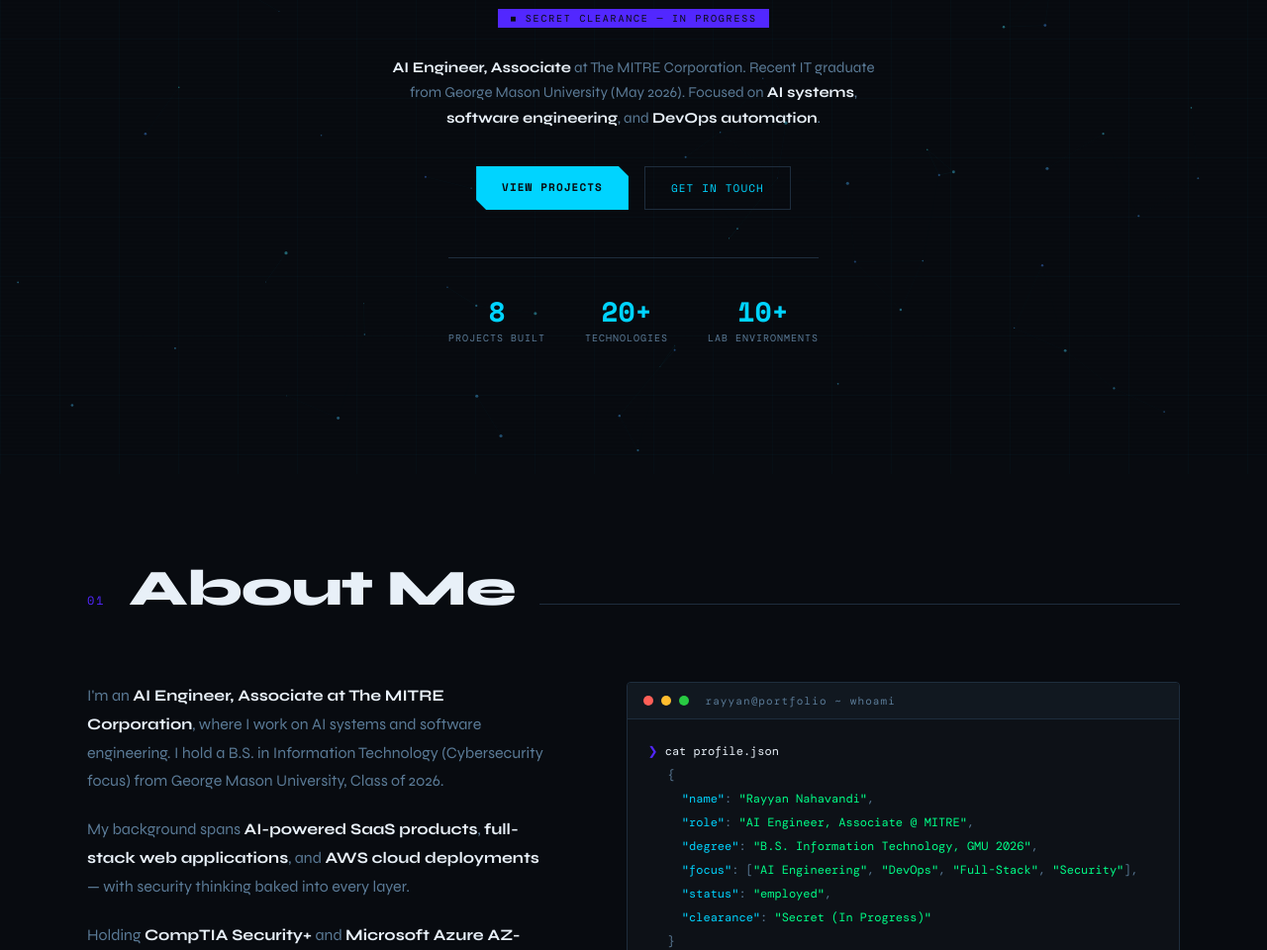
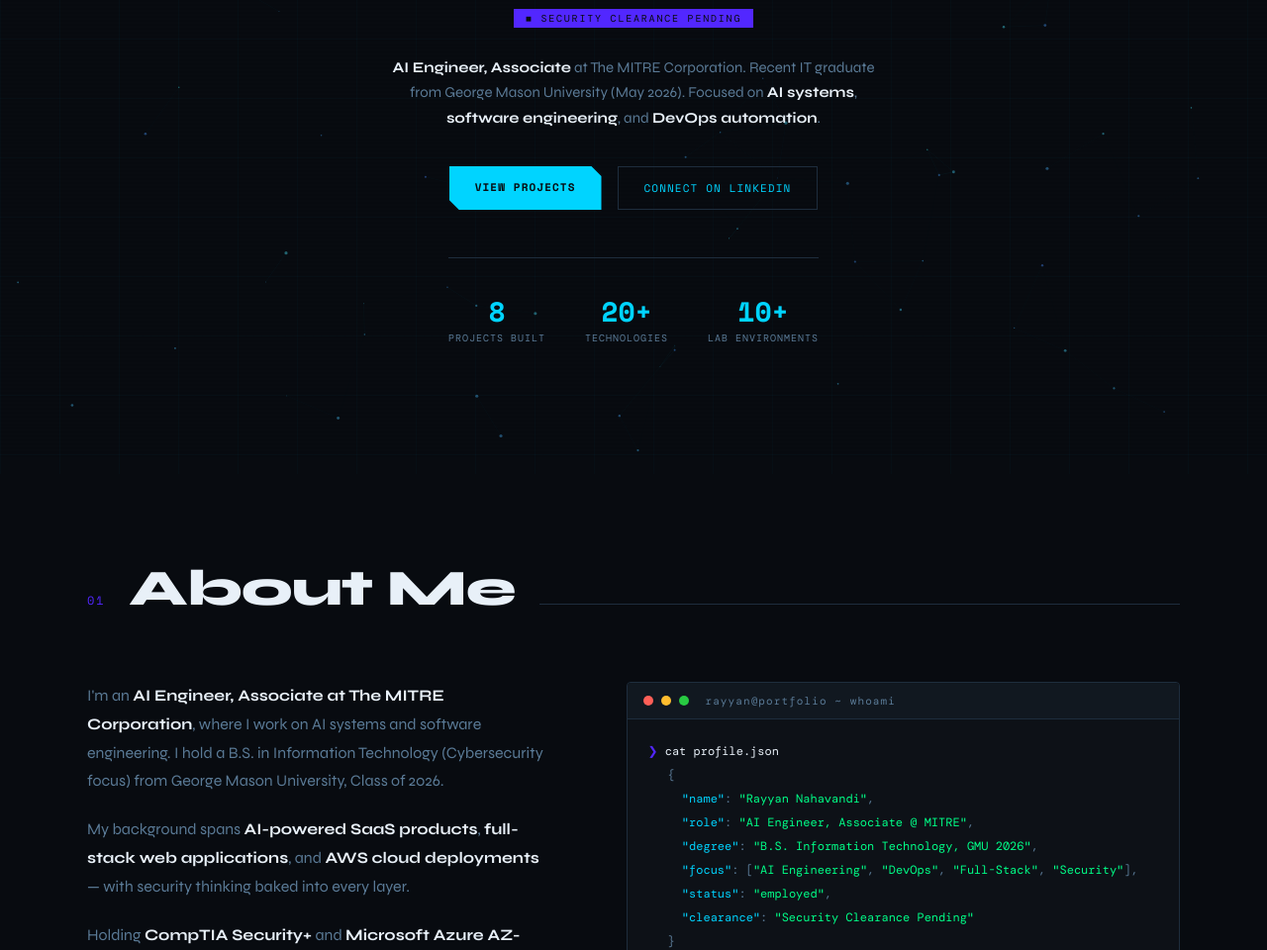
Before and after one commit to RayyanNahavandi/Portfolio, a plain HTML site: page index.html in a window 1280 px wide. Shown: the part 336-1296 px from the top of the page at 99% size. Drawn offline with nearby package versions, Linux system fonts and the light colour scheme; a web font is replaced by a local one.

Commit message:
generalise clearance wording, remove MITRE email

```diff
--- a/index.html
+++ b/index.html
@@ -426,11 +426,11 @@
       <div class="last">Nahavandi</div>
     </div>
     <div class="hero-role"><span id="roleText">AI Engineer, Associate @ The MITRE Corporation</span></div>
-    <div class="hero-clearance">&#9632;&nbsp;Secret Clearance — In Progress</div>
+    <div class="hero-clearance">&#9632;&nbsp;Security Clearance Pending</div>
     <p class="hero-desc"><strong>AI Engineer, Associate</strong> at The MITRE Corporation. Recent IT graduate from George Mason University (May 2026). Focused on <strong>AI systems</strong>, <strong>software engineering</strong>, and <strong>DevOps automation</strong>.</p>
     <div class="hero-btns">
       <a href="#projects" class="btn-primary">View Projects</a>
-      <a href="mailto:rnahavandi@mitre.org" class="btn-secondary">Get in Touch</a>
+      <a href="https://www.linkedin.com/in/rayyan-nahavandi-0a3373215/" class="btn-secondary" target="_blank">Connect on LinkedIn</a>
     </div>
     <div class="hero-stats">
       <div class="stat-item"><div class="stat-num" id="cnt1">0</div><div class="stat-label">Projects Built</div></div>
@@ -467,7 +467,7 @@
         <div class="t-output">&nbsp;&nbsp;<span class="t-key">"degree"</span>: <span class="t-val">"B.S. Information Technology, GMU 2026"</span>,</div>
         <div class="t-output">&nbsp;&nbsp;<span class="t-key">"focus"</span>: [<span class="t-val">"AI Engineering"</span>, <span class="t-val">"DevOps"</span>, <span class="t-val">"Full-Stack"</span>, <span class="t-val">"Security"</span>],</div>
         <div class="t-output">&nbsp;&nbsp;<span class="t-key">"status"</span>: <span class="t-val">"employed"</span>,</div>
-        <div class="t-output">&nbsp;&nbsp;<span class="t-key">"clearance"</span>: <span class="t-val">"Secret (In Progress)"</span></div>
+        <div class="t-output">&nbsp;&nbsp;<span class="t-key">"clearance"</span>: <span class="t-val">"Security Clearance Pending"</span></div>
         <div class="t-output">}</div>
         <div><span class="t-prompt">❯</span> <span class="t-cursor"></span></div>
       </div>
@@ -662,10 +662,9 @@
     <div class="contact-header reveal">
       <div class="contact-eyebrow">// 05 — Contact</div>
       <h2 class="contact-title">Get in Touch</h2>
-      <p class="contact-desc">AI Engineer, Associate at The MITRE Corporation. B.S. Information Technology — George Mason University, Class of 2026. U.S. citizen · Secret clearance in progress.</p>
+      <p class="contact-desc">AI Engineer, Associate at The MITRE Corporation. B.S. Information Technology — George Mason University, Class of 2026. U.S. citizen · Security clearance pending.</p>
     </div>
     <div class="contact-links reveal">
-      <a href="mailto:rnahavandi@mitre.org" class="contact-link"><div class="contact-link-icon">@</div><div class="contact-link-info"><div class="contact-link-label">Email</div><div class="contact-link-value">rnahavandi@mitre.org</div></div></a>
       <a href="tel:7032017761" class="contact-link"><div class="contact-link-icon">#</div><div class="contact-link-info"><div class="contact-link-label">Phone</div><div class="contact-link-value">(703) 201-7761</div></div></a>
       <a href="https://github.com/rayyannahavandi" class="contact-link" target="_blank"><div class="contact-link-icon">&gt;</div><div class="contact-link-info"><div class="contact-link-label">GitHub</div><div class="contact-link-value">github.com/rayyannahavandi</div></div></a>
       <a href="https://www.linkedin.com/in/rayyan-nahavandi-0a3373215/" class="contact-link" target="_blank"><div class="contact-link-icon">in</div><div class="contact-link-info"><div class="contact-link-label">LinkedIn</div><div class="contact-link-value">linkedin.com/in/rayyan-nahavandi</div></div></a>
```
